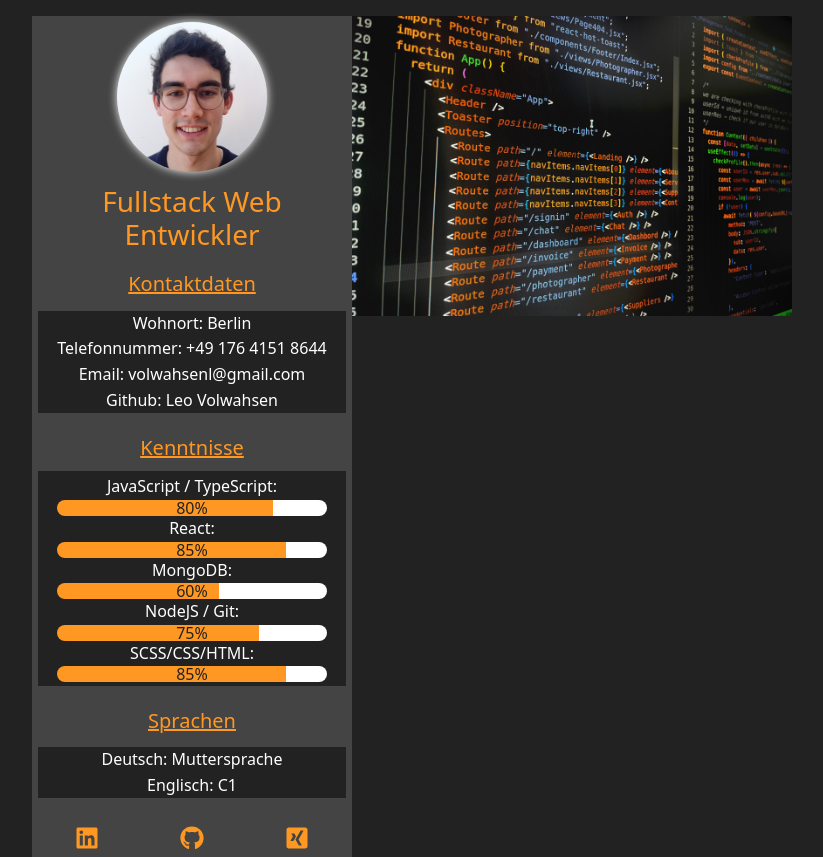
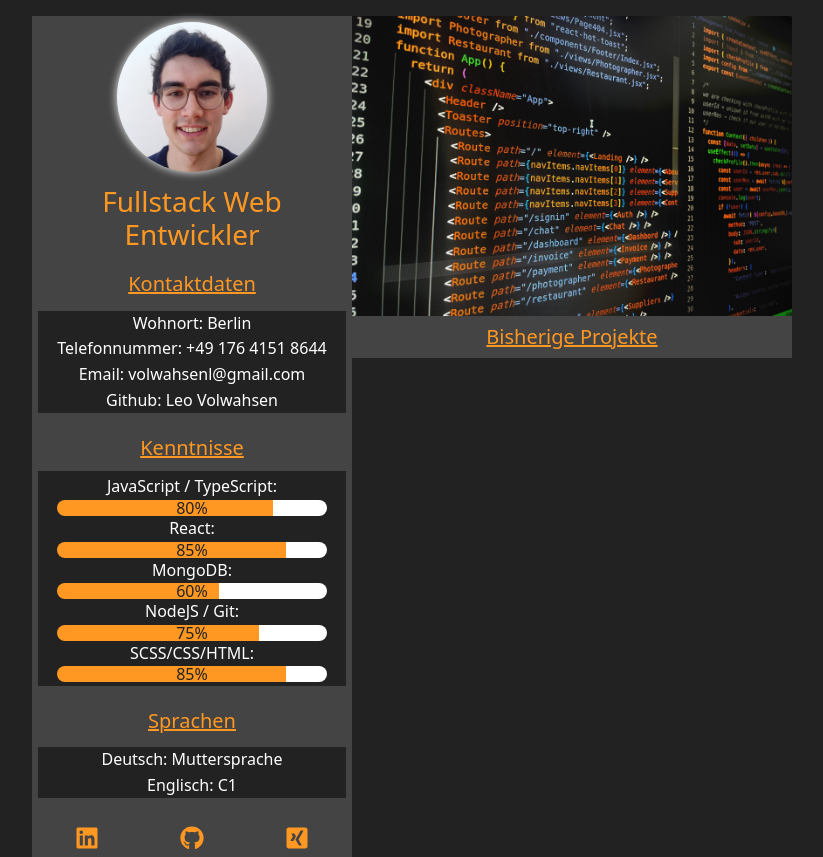
Before and after one commit to leovolwahsen/portfolio-lv, a React (Vite) app in the folder portfolio-lv/: page / in a window 1280 px wide. Shown: the whole page, without its empty margins (128-951 px from the left). Built offline with nearby package versions, Linux system fonts and the light colour scheme.

Commit message:
überschrift und style von main hinzugefügt

```diff
--- a/portfolio-lv/src/App.css
+++ b/portfolio-lv/src/App.css
@@ -16,6 +16,7 @@
         Roboto, Oxygen, Ubuntu, Cantarell, "Open Sans", "Helvetica Neue",
         sans-serif;
     height: 100%;
+    color: var(--white);
 }
 .context-all {
     display: grid;
@@ -206,7 +207,7 @@
 .main {
     background-color: var(--dark);
     display: grid;
-    grid-template-rows: 300px 150px 1fr 1fr 50px;
+    grid-template-rows: 300px 50px 1fr;
     max-height: calc(100vh - 4rem);
 }
 .main .image-container {
@@ -224,8 +225,11 @@
     width: 100%;
     height: 100%;
 }
-.main .image-container .title {
+.main .header {
+    display: flex;
+    justify-content: center;
+    align-items: center;
     color: var(--text);
-    text-align: center;
+    text-decoration: underline;
     background-color: var(--gray);
 }
--- a/portfolio-lv/src/App.jsx
+++ b/portfolio-lv/src/App.jsx
@@ -69,10 +69,9 @@ function App() {
                 </div>{" "}
                 <div className="main">
                     <div className="image-container">
-                        <div className="bg">
-
-                        </div>
+                        <span className="bg"></span>
                     </div>
+                    <h5 className="header">Bisherige Projekte</h5>
                 </div>
                 <div className="projects"></div>
             </div>
```
